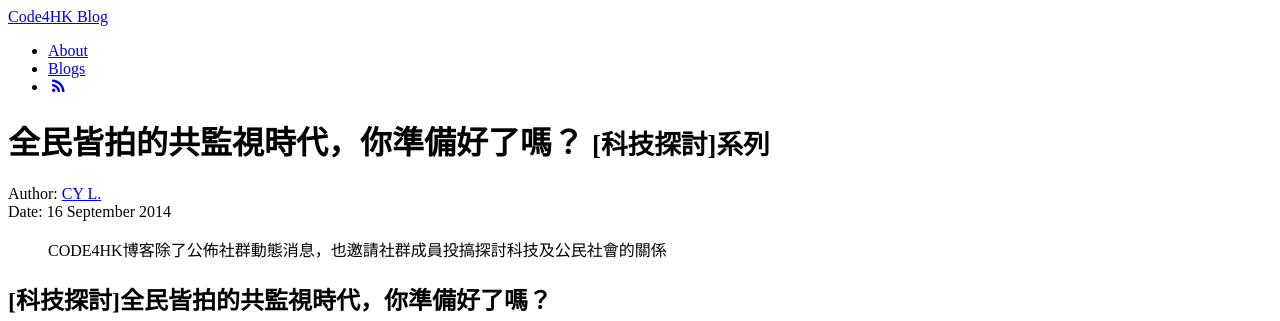
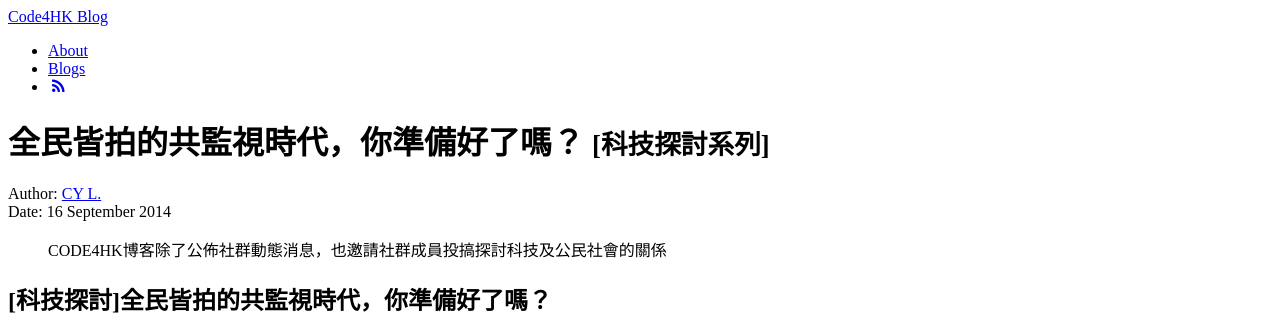
Before and after one commit to code4hk/code4hk.github.io, a Jekyll site: the page built from _posts/2014-09-16-age-of-coveillance.md, in a window 1280 px wide and 900 px high. Shown: the top 321 px of the window. Built offline with Jekyll 4.4.1, drawn with Linux system fonts in a browser that asks for light colours; Markdown is read by kramdown in place of the engine named in the settings; comment, search, counter and statistics services are not loaded.

```diff
--- a/_posts/2014-09-16-age-of-coveillance.md
+++ b/_posts/2014-09-16-age-of-coveillance.md
@@ -4,7 +4,7 @@ category : Technology in society
 author: CY L.
 author_url: https://github.com/cyl337
 title: "全民皆拍的共監視時代，你準備好了嗎？"
-tagline: "[科技探討]系列"
+tagline: "[科技探討系列]"
 tags : [code4hk, blog, sousveillance, surveillance]
 ---
 
```
